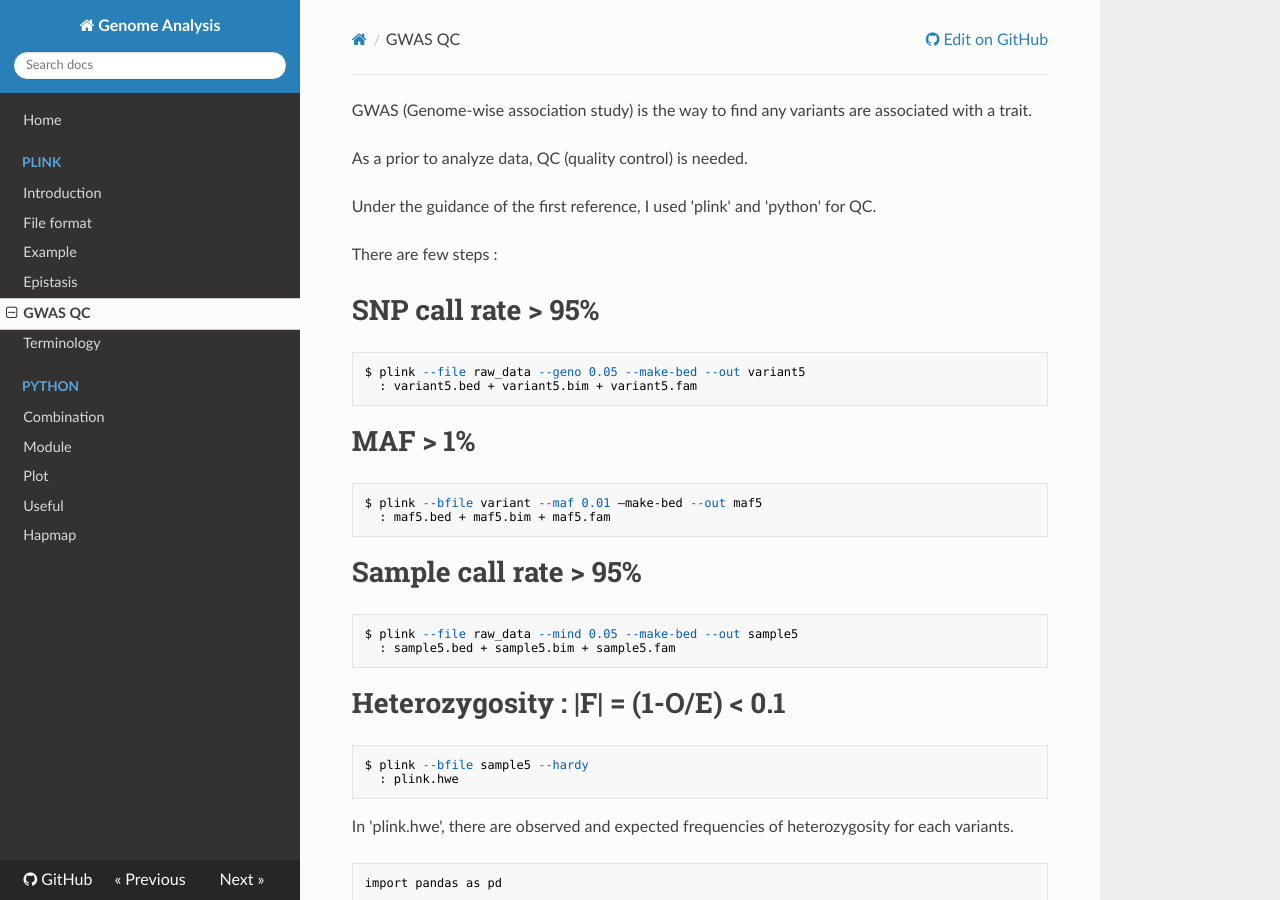
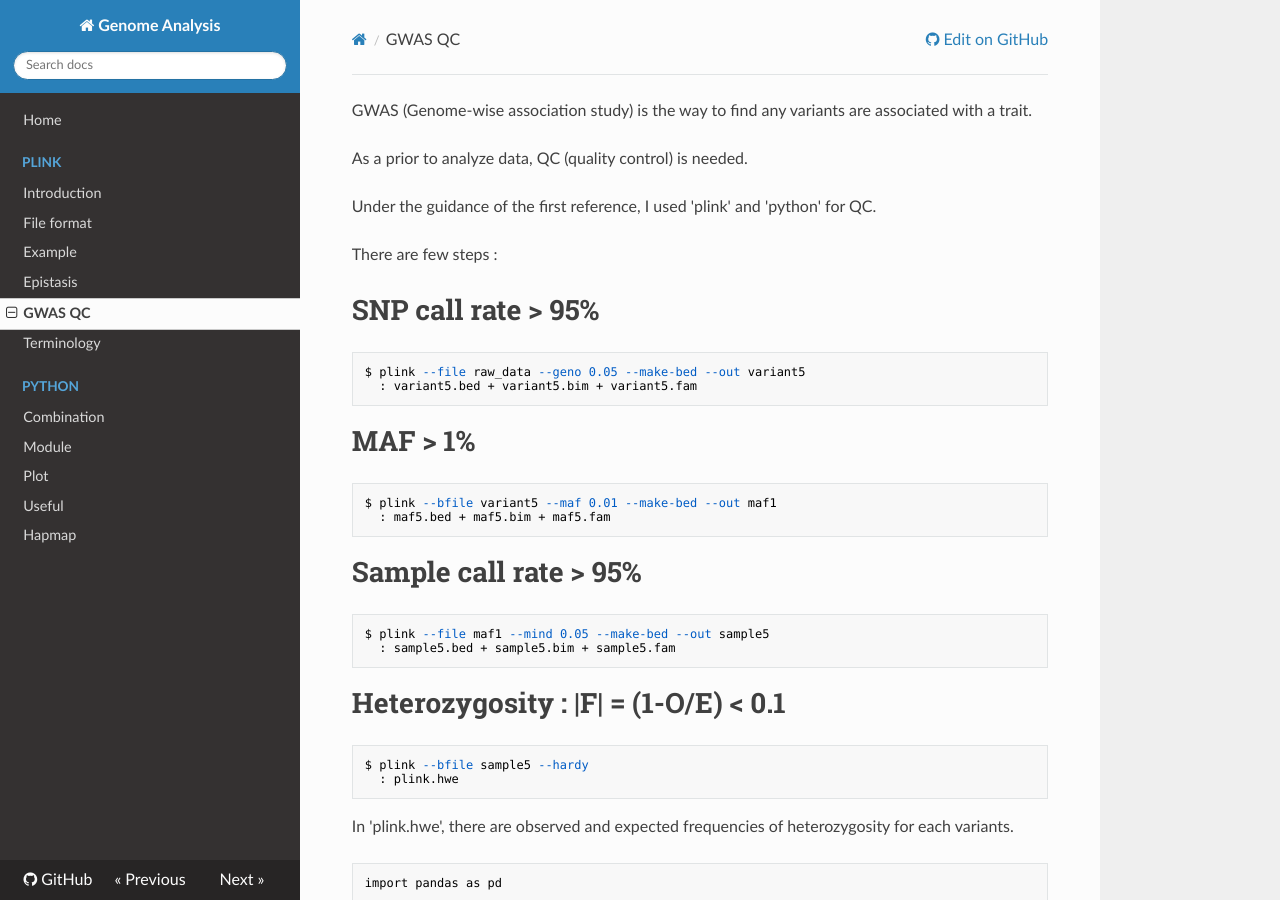
Before and after one commit to WonyoungCho/plink, an MkDocs documentation site: the page built from docs/GWAS.md, in a window 1280 px wide and 900 px high. Built offline with MkDocs 1.6.1, drawn with Linux system fonts in a browser that asks for light colours; nearby versions of some CDN libraries; old or Windows-style settings are respelled for this version of MkDocs.

Commit message:
Update GWAS.md

````diff
--- a/docs/GWAS.md
+++ b/docs/GWAS.md
@@ -13,14 +13,14 @@ $ plink --file raw_data --geno 0.05 --make-bed --out variant5
 ```
 # MAF > 1%
 ```
-$ plink --bfile variant --maf 0.01 –make-bed --out maf5
+$ plink --bfile variant5 --maf 0.01 --make-bed --out maf1
   : maf5.bed + maf5.bim + maf5.fam
 ```
 
 
 # Sample call rate > 95%
 ```
-$ plink --file raw_data --mind 0.05 --make-bed --out sample5
+$ plink --file maf1 --mind 0.05 --make-bed --out sample5
   : sample5.bed + sample5.bim + sample5.fam
 ```
 
````
